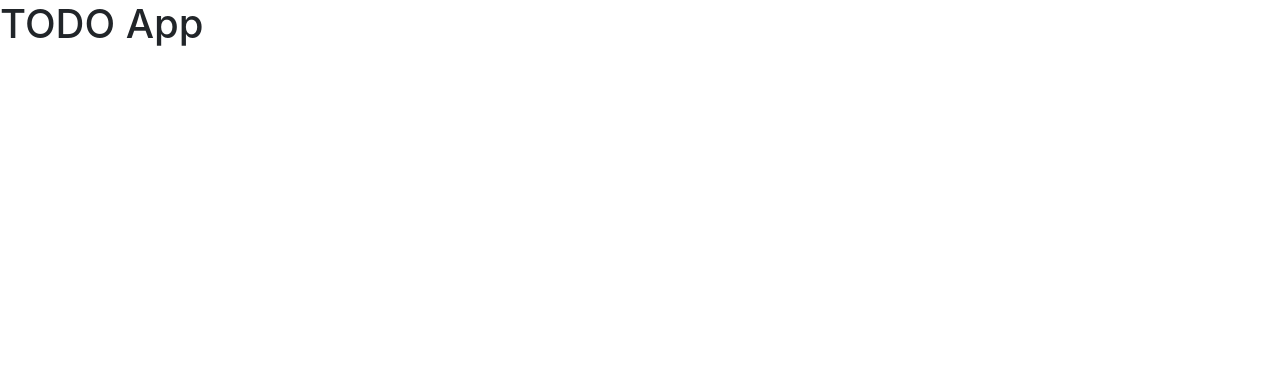
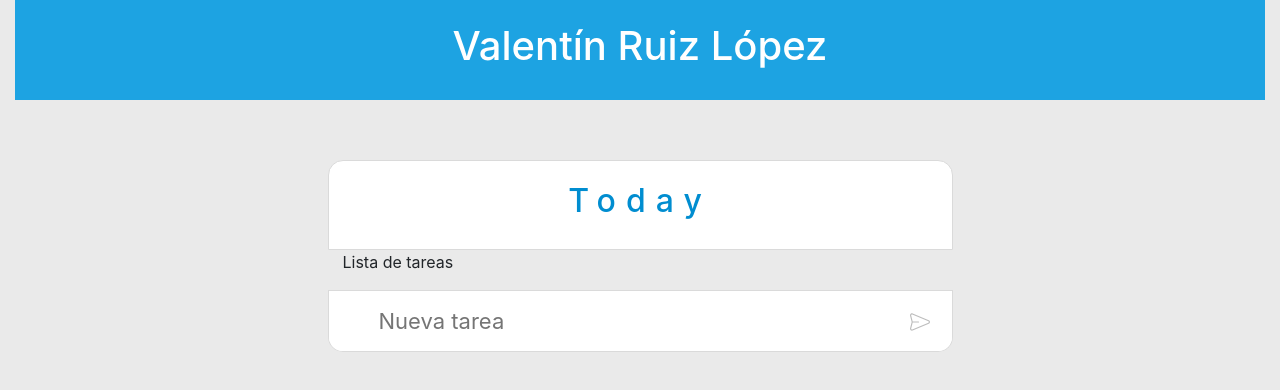
Before and after one commit to valen800/Todo-react-firebase, a React (Create React App) app: page / in a window 1280 px wide. Shown: the top 390 px of the page. Built offline with nearby package versions, Linux system fonts and the light colour scheme.

Commit message:
Depedencies Lodash + visual body

```diff
--- a/package.json
+++ b/package.json
@@ -8,6 +8,7 @@
     "@testing-library/user-event": "^7.1.2",
     "bootstrap": "^4.4.1",
     "firebase": "^7.14.2",
+    "lodash": "^4.17.15",
     "node-sass": "^4.14.0",
     "react": "^16.13.1",
     "react-bootstrap": "^1.0.1",
--- a/src/App.js
+++ b/src/App.js
@@ -1,11 +1,42 @@
 import React from "react";
+import { Container, Row, Col } from "react-bootstrap";
 
-function App() {
+import AddTasks from "./components/AddTasks";
+
+import "./App.scss";
+
+export default function App() {
   return (
     <div>
-      <h1>TODO App</h1>
+      <Container fluid className="app">
+        <div className="title">
+          <h1>Valentín Ruiz López</h1>
+        </div>
+
+        <Row className="todo">
+          <Col
+            className="todo__title"
+            xs={{ span: 10, offset: 1 }}
+            md={{ span: 6, offset: 3 }}
+          >
+            <h2>Today</h2>
+          </Col>
+          <Col
+            className="todo__list"
+            xs={{ span: 10, offset: 1 }}
+            md={{ span: 6, offset: 3 }}
+          >
+            <p>Lista de tareas</p>
+          </Col>
+          <Col
+            className="todo__input"
+            xs={{ span: 10, offset: 1 }}
+            md={{ span: 6, offset: 3 }}
+          >
+            <AddTasks />
+          </Col>
+        </Row>
+      </Container>
     </div>
   );
 }
-
-export default App;
--- /dev/null
+++ b/src/App.scss
@@ -0,0 +1,47 @@
+.app {
+  padding: 0;
+
+  .title {
+    height: 100px;
+    background-color: #1da3e2;
+    display: flex;
+    align-items: center;
+    justify-content: center;
+    text-align: center;
+
+    h1 {
+      color: #fff;
+    }
+  }
+
+  .todo {
+    margin: 60px 0 0 0;
+
+    &__title {
+      background-color: #fff;
+      height: 90px;
+      border-top-left-radius: 15px;
+      border-top-right-radius: 15px;
+      display: flex; // contenedor flexible
+      align-items: center; //Centrar verticalmente
+      justify-content: center; //Centrar horizontalmente
+      border: 1px solid #dadada;
+
+      h2 {
+        color: #008dd0;
+        letter-spacing: 10px; //Separar letras entre si
+      }
+    }
+
+    &__input {
+      padding: 0;
+      border-left: 1px solid #dadada;
+      border-right: 1px solid #dadada;
+      border-bottom: 1px solid #dadada;
+      background-color: #fff;
+      border-bottom-left-radius: 15px;
+      border-bottom-right-radius: 15px;
+      overflow: hidden;
+    }
+  }
+}
--- /dev/null
+++ b/src/components/AddTasks/AddTasks.js
@@ -0,0 +1,28 @@
+import React, { useState } from "react";
+import { Form, Button } from "react-bootstrap";
+import {} from "lodash";
+import { ReactComponent as Send } from "../../assets/send.svg";
+
+import "./AddTasks.scss";
+
+export default function AddTasks() {
+  const [task, setTask] = useState("");
+
+  const onSubmit = (e) => {
+    e.preventDefault(); //No recarga la pagina
+    console.log(task);
+  };
+
+  return (
+    <Form onSubmit={onSubmit} className="add-task">
+      <input
+        type="text"
+        placeholder="Nueva tarea"
+        onChange={(e) => setTask(e.target.value)}
+      />
+      <Button type="submit">
+        <Send />
+      </Button>
+    </Form>
+  );
+}
--- /dev/null
+++ b/src/components/AddTasks/AddTasks.scss
@@ -0,0 +1,36 @@
+.add-task {
+  border-top: 1px solid #dadada;
+
+  input {
+    border: 0 !important;
+    width: 100%;
+    height: 60px;
+    padding: 20px 50px;
+    font-size: 22px;
+
+    &:focus {
+      outline: none;
+    }
+  }
+
+  button {
+    position: absolute;
+    top: 0;
+    right: 10px;
+    background-color: transparent;
+    border: 0;
+    height: 100%;
+
+    &:hover,
+    &:active,
+    &:focus {
+      background-color: transparent !important;
+      box-shadow: none !important;
+    }
+
+    svg {
+      fill: #bdbdbd;
+      width: 20px;
+    }
+  }
+}
--- /dev/null
+++ b/src/components/AddTasks/index.js
@@ -0,0 +1 @@
+export { default } from "./AddTasks";
--- a/src/index.scss
+++ b/src/index.scss
@@ -1,13 +1,14 @@
 body {
   margin: 0;
-  font-family: -apple-system, BlinkMacSystemFont, 'Segoe UI', 'Roboto', 'Oxygen',
-    'Ubuntu', 'Cantarell', 'Fira Sans', 'Droid Sans', 'Helvetica Neue',
+  font-family: -apple-system, BlinkMacSystemFont, "Segoe UI", "Roboto", "Oxygen",
+    "Ubuntu", "Cantarell", "Fira Sans", "Droid Sans", "Helvetica Neue",
     sans-serif;
   -webkit-font-smoothing: antialiased;
   -moz-osx-font-smoothing: grayscale;
+  background-color: #eaeaea;
 }
 
 code {
-  font-family: source-code-pro, Menlo, Monaco, Consolas, 'Courier New',
+  font-family: source-code-pro, Menlo, Monaco, Consolas, "Courier New",
     monospace;
 }
```
Also changed, not shown: src/assets/send.svg (added).
